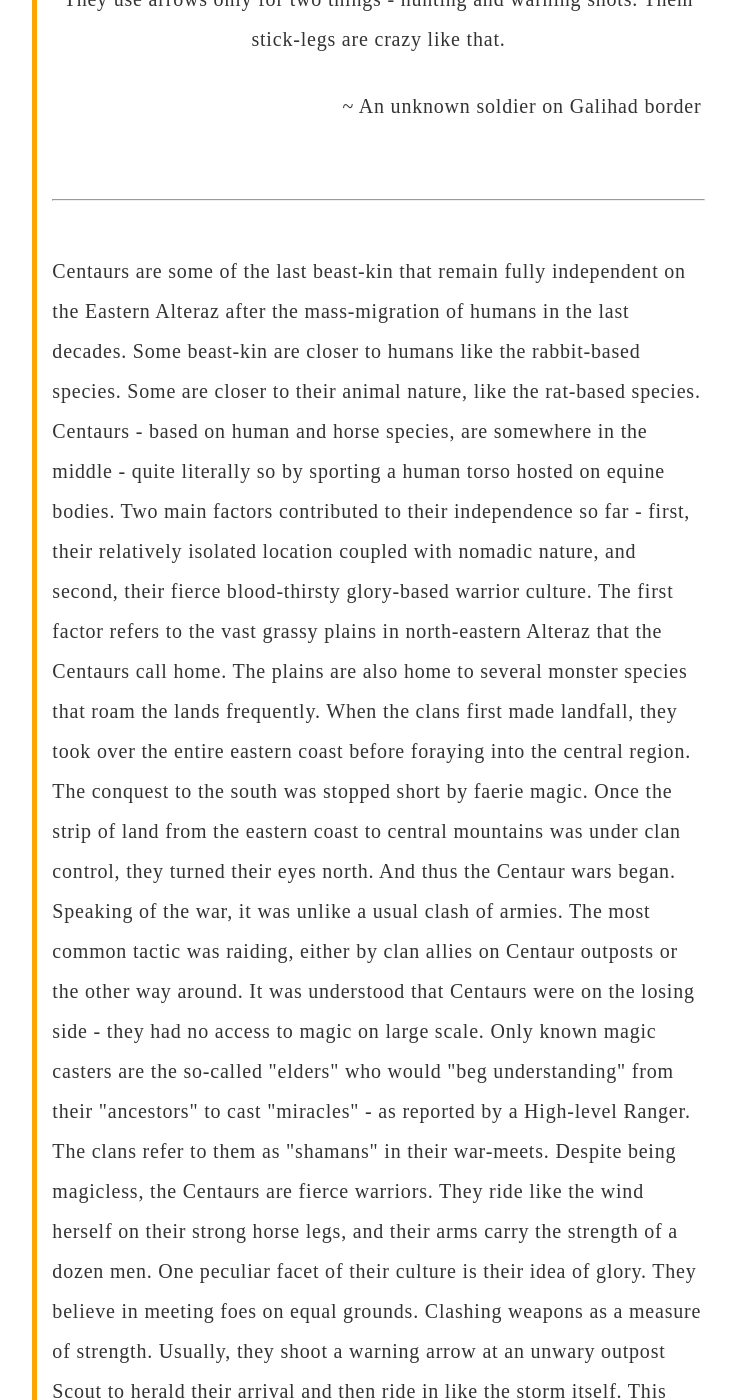
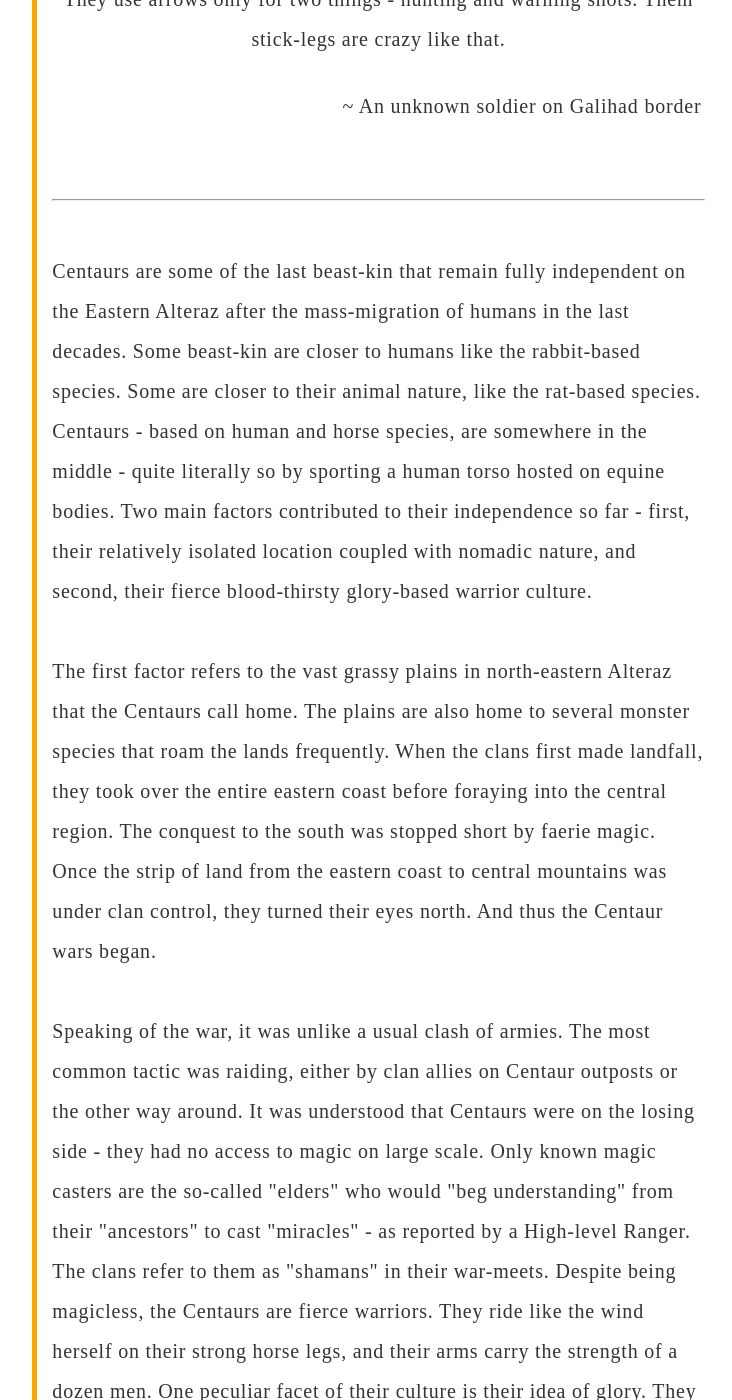
Before and after one commit to EMPAT94/empat94.github.io, a Jekyll site: the page built from _gs/Chapter 35 - The Chase (3).md, in a window 1280 px wide and 1400 px high, scrolled down 336 px. Shown: the whole window, without its empty margins (264-996 px from the left). Built offline with Jekyll 4.4.1, drawn with Linux system fonts in a browser that asks for light colours; some web fonts are replaced; comment, search, counter and statistics services are not loaded; some of the changed lines change nothing that is shown; some of the changed text lies outside the part shown.

Commit message:
Add chapter 36 WIP, change chapter 35 line breaks

```diff
--- a/_gs/Chapter 35 - The Chase (3).md
+++ b/_gs/Chapter 35 - The Chase (3).md
@@ -16,10 +16,16 @@ part: 38
 
 Centaurs are some of the last beast-kin that remain fully independent on the Eastern Alteraz after the mass-migration of humans in the last decades. Some beast-kin are closer to humans like the rabbit-based species. Some are closer to their animal nature, like the rat-based species. Centaurs - based on human and horse species, are somewhere in the middle - quite literally so by sporting a human torso hosted on equine bodies. Two main factors contributed to their independence so far - first, their relatively isolated location coupled with nomadic nature, and second, their fierce blood-thirsty glory-based warrior culture.
 
+<br />
+<br />
 The first factor refers to the vast grassy plains in north-eastern Alteraz that the Centaurs call home. The plains are also home to several monster species that roam the lands frequently. When the clans first made landfall, they took over the entire eastern coast before foraying into the central region. The conquest to the south was stopped short by faerie magic. Once the strip of land from the eastern coast to central mountains was under clan control, they turned their eyes north. And thus the Centaur wars began.
 
+<br />
+<br />
 Speaking of the war, it was unlike a usual clash of armies. The most common tactic was raiding, either by clan allies on Centaur outposts or the other way around. It was understood that Centaurs were on the losing side - they had no access to magic on large scale. Only known magic casters are the so-called "elders" who would "beg understanding" from their "ancestors" to cast "miracles" - as reported by a High-level Ranger. The clans refer to them as "shamans" in their war-meets. Despite being magicless, the Centaurs are fierce warriors. They ride like the wind herself on their strong horse legs, and their arms carry the strength of a dozen men. One peculiar facet of their culture is their idea of glory. They believe in meeting foes on equal grounds. Clashing weapons as a measure of strength. Usually, they shoot a warning arrow at an unwary outpost Scout to herald their arrival and then ride in like the storm itself. This stratagem works well on open grounds, coming in fast and leaving behind dismembered remains of their enemies.
 
+<br />
+<br />
 The clan allies raise enchanted walls.
 
 </blockquote>
--- /dev/null
+++ b/_gs/Chapter 36 - Access Control.md
@@ -0,0 +1,86 @@
+---
+title: Chapter 36 -
+part: 39
+---
+
+## Chapter 36 - [Work in Progress]
+
+It was to a throbbing mother of all headaches that welcomed me as I came to. The loud yelling match outside wasn't helping in the least. 'I thought my days of nasty hangovers were behind me. What the hell happened?'
+
+As my mind slowly gained awareness, I realized my ankles were bound tight by a frayed rope. There was a rough stinky rag stuffed in my mouth that I dare not move, for fear of lodging it deeper in. My throat was drier than desert sand. Lying down in the surprisingly cool floor, I looked around for clues of my current predicament. I noticed I was inside some manner of large tent. The yelling outside has not subsided. Focusing on the clamour, I heard a female voice - piercing and shrill not unlike a woman's who just found out her man has been entirely honest with her, and a calm male voice, sounding like a man who has had years to develop a wall of tolerance that would put a fortress to shame. Unfortunately, while my imagination filled in the gaps I still couldn't hear the actual words being spoken. Not for long though, as the voices seemed to be coming closer.
+
+Not wanting anything to do with a couple quarrel, I got up ready to sneak away. Or tried to, atleast. Soon I noticed that my wrists were tied up as well. I was fully awake now, and everything that had happened crashed into my conscious as the god-freaking-damn honest-to-goodness Centaurs walked in. I still couldn't belive they were real, despite one having thwaked my head to kingdom come. I pretended to stay asleep.
+
+"I see you are awake, human." The same male voice as previous spoke softly. 'Ah well.. There goes that budding plan.'
+
+I moved some muscles that I hadn't used in years and managed to fumble only twice before I was in a slighly more dignified position of sitting on the dirt floor with legs splayed out and straining my neck up to look at the horse monsters staring down on me. The man - no, Centaur dude had a mask of stone for face. I could barely imagine what he was thinking. The Centaur dudette on the other hand, was boring a hole in me with barely contained fury and contempt. Funny I could read that despite her eyes being big round balls of black. Cute on small dogs and play dolls, terrifying on horse-human hybrids. Both of them were tanned and dressed to the nines in elaborately sewed clothes, supplemented by painted wooden and bone ornaments.
+
+"Aaffoo" I send a 'Hello' through the rags. I quickly checked if I could target the constraints and slip off using incendio, and felt a slight relief when I realised I could. 'Will have to wait for the right time.'
+
+"Tyee, this cannot-" the female started, only to be stopped short by the dude, aparentlly named Tyee.
+
+"Nina, please. Atleast wait until **[Vast Ocean]** Kai has had her attendance." The words got a bit jumbled when he spoke of 'Kai', like there was no translation for it. What I heard and what was said seemed slightly off, even though I was pretty sure they guy was talking in English from the way his lips moved. As I noticed the cracks in simulation for the first time, the lady Centaur, Nina snorted - not in the horse but human way, and walked away with stomping steps. I doubted that was the last I saw of her.
+
+The Centaur Tyee watched her walk away. Once she was out of the tent, he spoke up. "My apologies, both for her behaviour and your treatment, this wasn't quite how I imagined I would meet the saviour of our world. May I remove your bindings?" I nodded. Tyee then bent in the most unhuman-fashion and helped me stand up before un-gagging my mouth and freeing my hands. "I'm afraid I cannot reach your legs, you must untie them yourself," he motioned as I rubbed my numb palms. Soon I was free of the rope on my legs as well.
+
+"My name is Tyee Dakota, I belive humans would call me a Medicine Man of Dakota tribe. I wish we had met under better circumstances." He did a quick bow. I bet Centaurs did core-training since birth, no wonder each one had abs for days.
+
+"I'm Pat. Mage. So what happens now?" I sent a quick Identify in his direction while he mulled over a reply.
+
+---
+
+## **[Calm Wind]** Tyee Dakota Level ??
+
+---
+
+'Calm Wind? What sort of class is that?'
+
+"For now, I shall have some food and water brought in. Later, our... Seer Kai would like to have words with you. Please rest assured, no harm will come to you today." He replied. I nodded again, which he must've taken as assent to have refreshments brought in. So the Centaur trotted outside while I began to form possible questions I could ask him and plan for an escape. As I stared at Tyee leaving the tent, flap halfway concealing his human body outside, I wondered how their pysiology even worked. Do they have digestive systems of both a man and horse? Yuck. Biologically, this anatomy made zero sense. My doubts over whether charachters in this world were real edged back towards negative.
+
+Before my thoughts could dive into that pit, I pull them back towards my current _life and death_ sitaution. I was presumable a prisoner of war, but they needed me for something due to me being a Hero. Perhaps I could leverage it and sneak away? But I need to know where I am first. Hopefully, not too far away from Galihad. I bet Carol & Arya are searching for me and Phillipe already. 'Phillipe? Damn it, where is the kid?'
+
+I started to make way outside just as the flap opened and Tyee strode in with a large tray. I immediatly rounded up on him. "Where's the kid that was with me?"
+
+"I presume you speak of the young one that you held on to when the warriors decended? The colt is safe. Us Centaurs do not hurt foals. Our honor demands we meet warriors in fair combat, not little ones who have no glory yet." He handed me a mug from the tray, it was filled with water. "It was only you that the party brought back. The 'kid' was left behind at the magic walls."
+
+"I see, that's good then." I took a sip from the mug, after ensuring nothing visible floating inside, surprised to find it cool and refreshing. " I heard you guys wanted Hero Carol."
+
+"Yes. I requested a group of willing humans to set up a meeting with one of the Heros on behalf of Kai. They mentioned a Scout-Hero. I assume I must to refuse them now that fate has brought another Hero here." He spoke wistfully. 'Does he not know?'
+
+"They... they kidnapped her! Killed her mentor and dragged her day and night to hand-off to you lot!" I almost threw the mug in his face.
+
+"Ah, I'm sorry. It was not my intent to harm anyone. Kai simply wished to speak and I requested the same from them." He did look apologetic, but it was hard to say.
+
+"And why does Kai want to speak with a Hero?" I asked instead, taking another sip. My dry throat was setting down now, but it left the hunger in my stomach to rise its head.
+
+"It is best if Kai herself spoke on that matter." He motioned towards the tray in his hand. I looked around for a place to put the mug but the tent was suspiciosly empty for furnishings. I shrugged, put the mug down on ground and took the tray from him. It had what looked to be a pieces of boiled sweet potatoe and roasted maize. I took one piece and tasted it. 'Satisfactory!'
+
+"Who were the guys you made a deal with? I thought humans and Centaurs were at war," I asked.
+
+"On the whole, yes, we are. But not _all_ of us fight _all_ of them. There are some among out tribes who wish for peace. Many others seek glory instead. Most would rather not concern themselves with the war but our hands have been forced, so to speak. That being said, contacts outside of battle-field still happen." He lifted his front hoof and stamped it down. I wonder what it signified. "We helped the humans during the Goblin Wars when the horrid creatures sought refuge in our territories. Since then, several tribes have traded with the humans as well - their metal, magic equipment, and knowledge for our maize, squash, beans and cloth."
+
+"I see. So how did it come to war then? And I was given to understand that Centaurs _love_ to fight, so why would anyone want peace?" I tried another peace.
+
+"Centaurs warriors love to fight, yes. They seek glory. A worthy challange. Humans, you fight for conquest. Take freedom from those who lose. It is not our way," he replied.
+
+I had no response to that, mostly because he was right. I decided to ask something else that had been nagging at me for a while.
+
+"So what's Nina's deal then?" I asked as I wondered how to finish the maize without looking like a savage.
+
+"Please forgive Nina, she is... grieving." His hoof scraped the hard-packed dirt floor. "She lost her husband previous harvest when humans first attacked. And her son was injured in the last raid. It is not known if he will survive. She is not herself."
+
+'So she hates all humans with a passion. Can't say I'm surprised.'
+
+"I'm guessing she is not in the lets-make-peace faction." I decided to attack the maize as whole. I was hungry and not one to stand on ceremony.
+
+"No, she is not." He replied, all too seriously. "She was a wonderful woman once. Kind, playful, always with a smile on her face. But conflict and sorrow has changed her. Brought out the worst in her."
+
+I stopped chewing for a moment.
+
+"Her husband, my brother, was our chief. He wanted peace, but an assasin's dagger struck him in the dark of night. Nina belives all humans to be honorless tricksters since. Now that her son lies injured, she holds the mantle as the tribe's cheif until he recovers. Please do not seek her provocation."
+
+"Ofcourse, I'm not one to ruffle feathers. Don't worry." I got back to the food and made light conversation with Tyee despite the circumstances.
+
+<br />
+<p style="text-align:center"><strong>¤ ¤ ¤</strong></p>
+<br />
```
